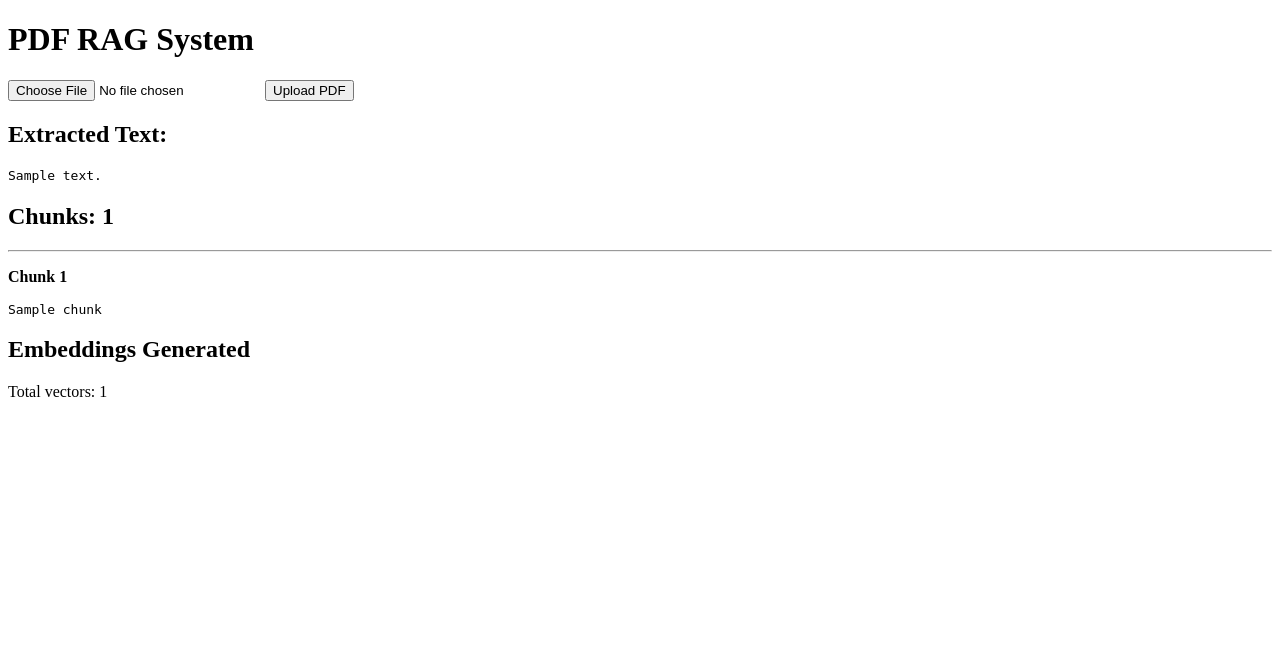
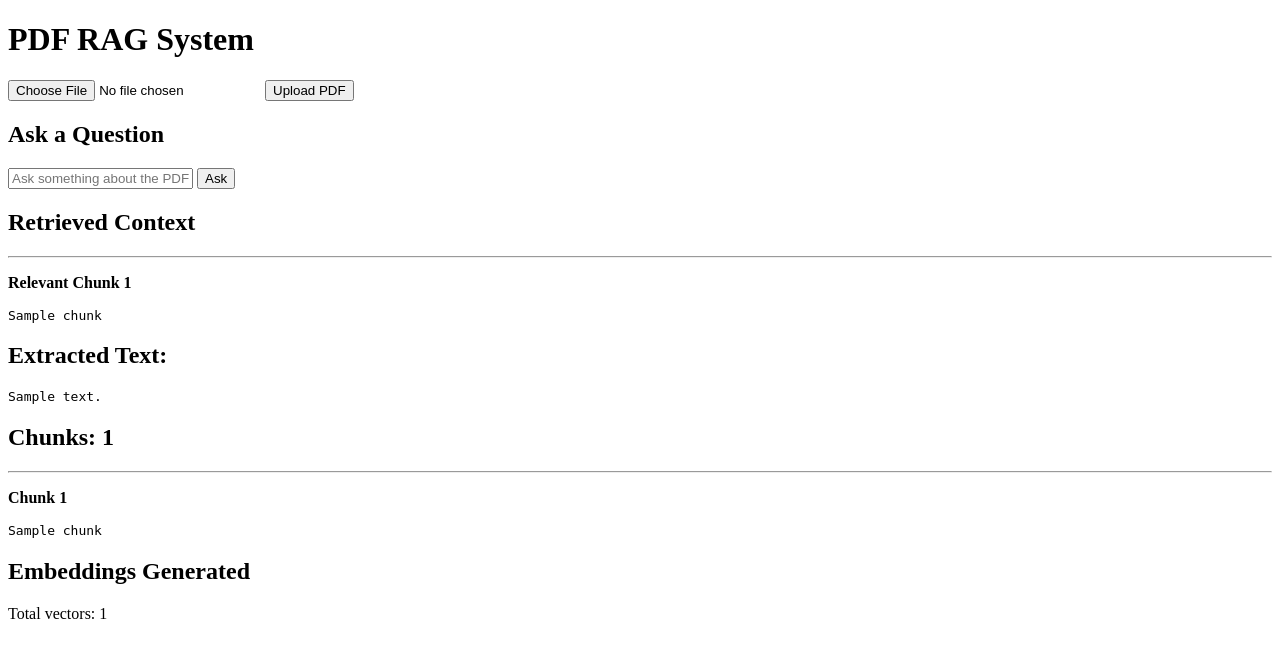
Before and after one commit to Pratapkumar7992/pdf-rag, a Django app: template rag/templates/rag/index.html in a window 1280 px wide. Shown: the top 658 px of the page. Run offline with Django 5.2, Linux system fonts and the light colour scheme; the template is opened without the code that fills it: most values are stand-ins (such as "Sample title", 1, 10 or a date in 2020).

Commit message:
Add semantic retrieval from FAISS

```diff
--- a/rag/templates/rag/index.html
+++ b/rag/templates/rag/index.html
@@ -14,6 +14,39 @@
 
         <button type="submit">Upload PDF</button>
     </form>
+
+    <h2>Ask a Question</h2>
+
+    <form method="POST">
+        {% csrf_token %}
+
+        <input
+            type="text"
+            name="question"
+            placeholder="Ask something about the PDF"
+            required
+        >
+
+        <button type="submit">Ask</button>
+    </form>
+
+    {% if retrieved_chunks %}
+
+        <h2>Retrieved Context</h2>
+
+        {% for chunk in retrieved_chunks %}
+
+            <hr>
+
+            <p>
+                <strong>Relevant Chunk {{ forloop.counter }}</strong>
+            </p>
+
+            <pre>{{ chunk }}</pre>
+
+        {% endfor %}
+
+    {% endif %}
 
     {% if extracted_text %}
         <h2>Extracted Text:</h2>
```
Also changed, not shown: rag/services/retriever.py (added, +29 -0 lines), rag/views.py (+8 -1 lines).
